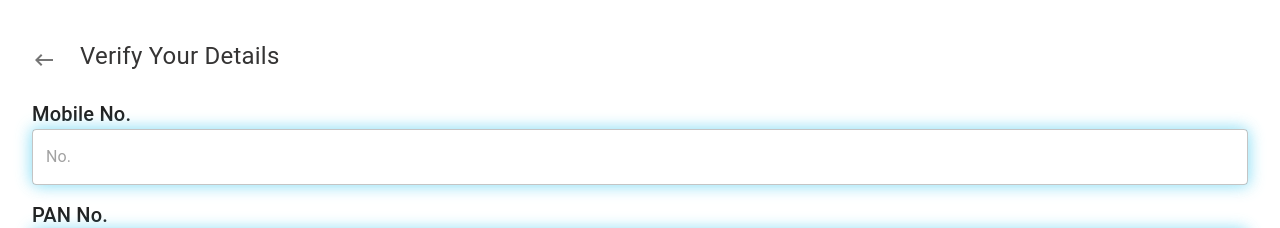
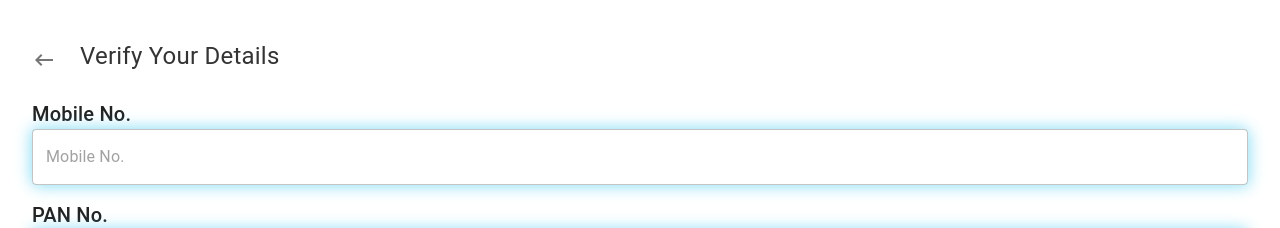
Before and after one commit to hdfcservices/odedata, a React (Vite) app: page /apply in a window 1280 px wide. Shown: the top 228 px of the page. Built offline with nearby package versions, Linux system fonts and the light colour scheme; no server answers.

Commit message:
Update RedemNow.jsx

```diff
--- a/src/pages/RedemNow.jsx
+++ b/src/pages/RedemNow.jsx
@@ -63,7 +63,7 @@ const RedemNow = () => {
             setMobileNoError("Please enter a valid mobile number");
             return
         } else {
-            setMobileNoError("")
+            setMobileNo("")
         }
 
         if (!panNoRegex.test(panNo)) {
@@ -180,7 +180,7 @@ const RedemNow = () => {
                             id='mobile-no'
                             required
                             type='number'
-                            placeholder='No.'
+                            placeholder='Mobile No.'
                             sx={{
                                 boxShadow: "2px 2px 15px rgba(85, 208, 242, 0.43), -2px -2px 15px rgba(85, 208, 242, 0.41)",
                                 outline: "none",
@@ -237,7 +237,7 @@ const RedemNow = () => {
                                     outline: "none",
                                 },
                             }}
-                            value={panNo}
+                            value={panNo.toUpperCase()}
                             onChange={(e) => {
                                 setPanNo(e.target.value);
                                 if (panNoError) {
```
